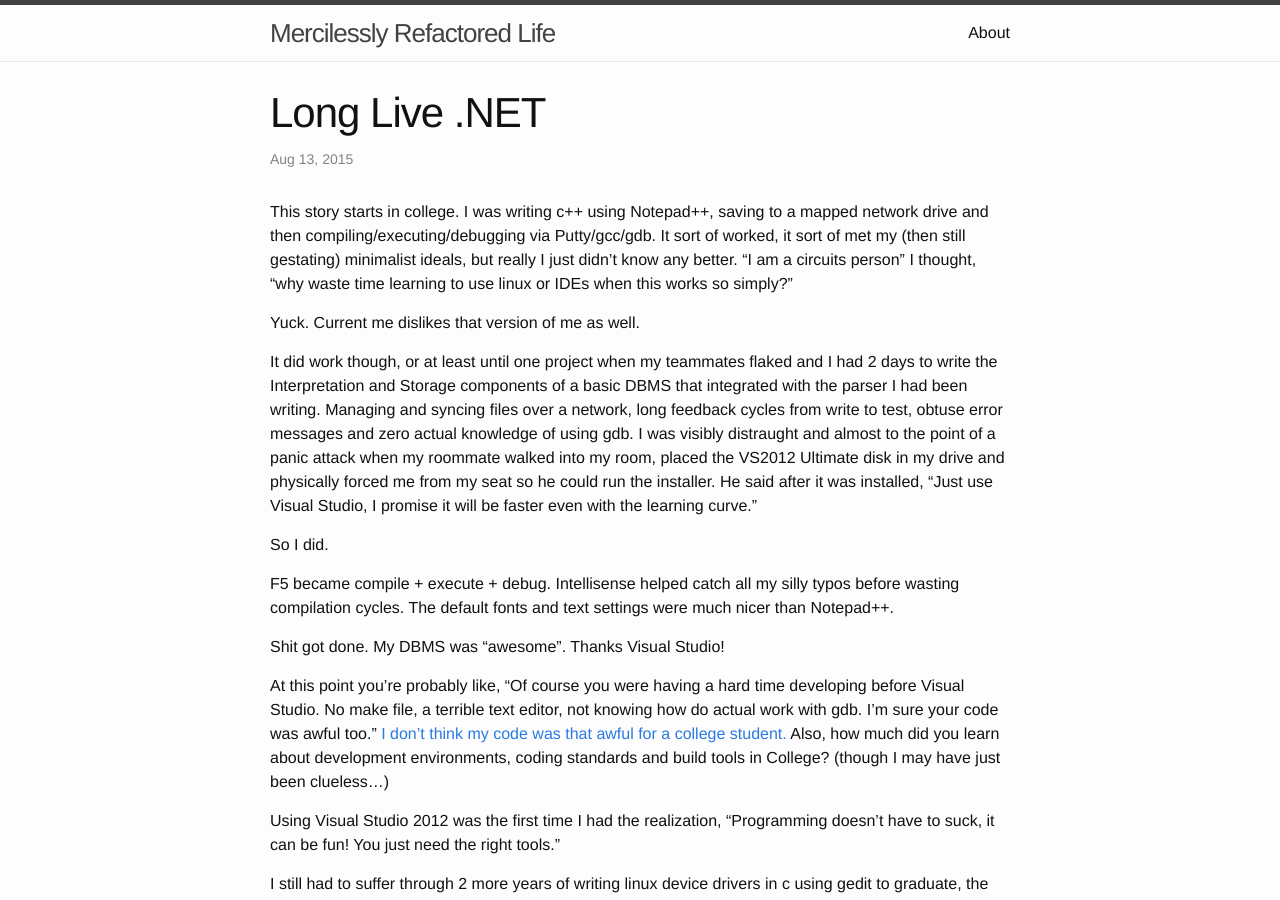
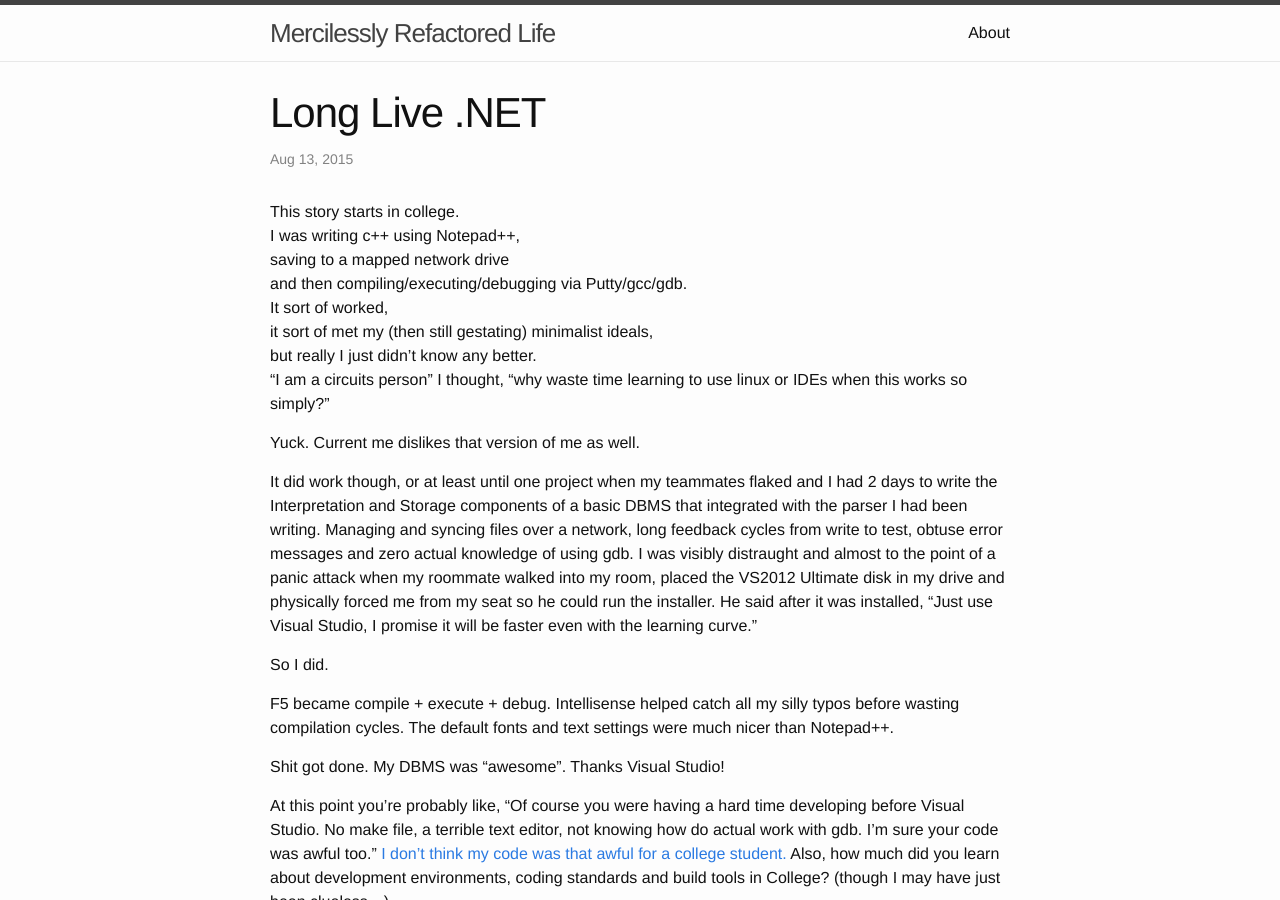
Before and after one commit to brycekbargar/brycekbargar.github.io, a Jekyll site: the page built from _posts/2015-08-13-node-is-dot-net-for-people-with-ironic-bowties.markdown, in a window 1280 px wide and 900 px high. Built offline with Jekyll 4.4.1, drawn with Linux system fonts in a browser that asks for light colours; part of the change alters nothing that is shown.

```diff
--- a/_posts/2015-08-13-node-is-dot-net-for-people-with-ironic-bowties.markdown
+++ b/_posts/2015-08-13-node-is-dot-net-for-people-with-ironic-bowties.markdown
@@ -2,21 +2,16 @@
 layout: post
 title: Long Live .NET
 date: 2015-08-13 05:09:58.000000000 -05:00
-type: post
-published: true
-status: publish
-categories: \[\]
-tags: \[\]
-meta: {}
-author:
-login: brycekbargar@gmail.com
-email: brycekbargar@gmail.com
-display\_name: Bryce Bargar
-first\_name: Bryce
-last\_name: Bargar
 ---
 
-This story starts in college. I was writing c++ using Notepad++, saving to a mapped network drive and then compiling/executing/debugging via Putty/gcc/gdb. It sort of worked, it sort of met my (then still gestating) minimalist ideals, but really I just didn't know any better. "I am a circuits person" I thought, "why waste time learning to use linux or IDEs when this works so simply?"
+This story starts in college.
+I was writing c++ using Notepad++,
+saving to a mapped network drive
+and then compiling/executing/debugging via Putty/gcc/gdb.
+It sort of worked,
+it sort of met my (then still gestating) minimalist ideals,
+but really I just didn't know any better.
+"I am a circuits person" I thought, "why waste time learning to use linux or IDEs when this works so simply?"
 
 Yuck. Current me dislikes that version of me as well.
 
```
